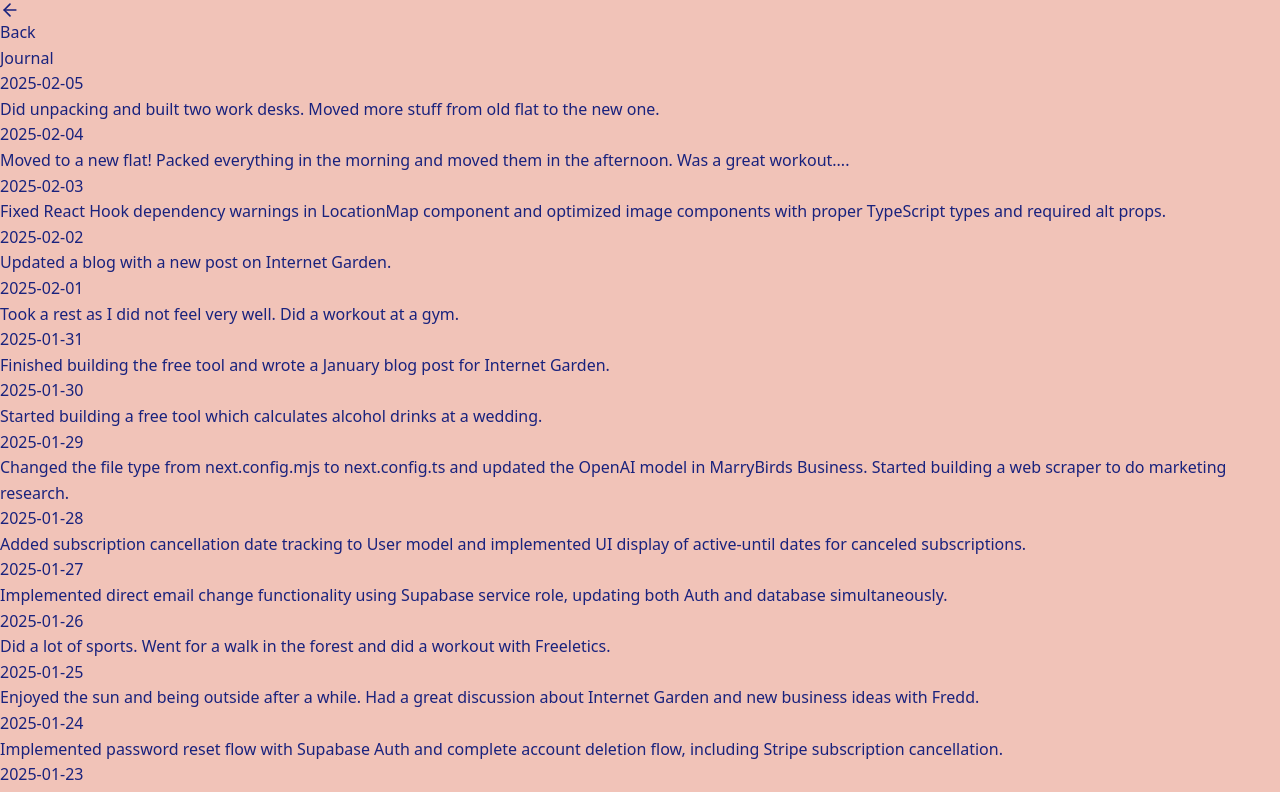
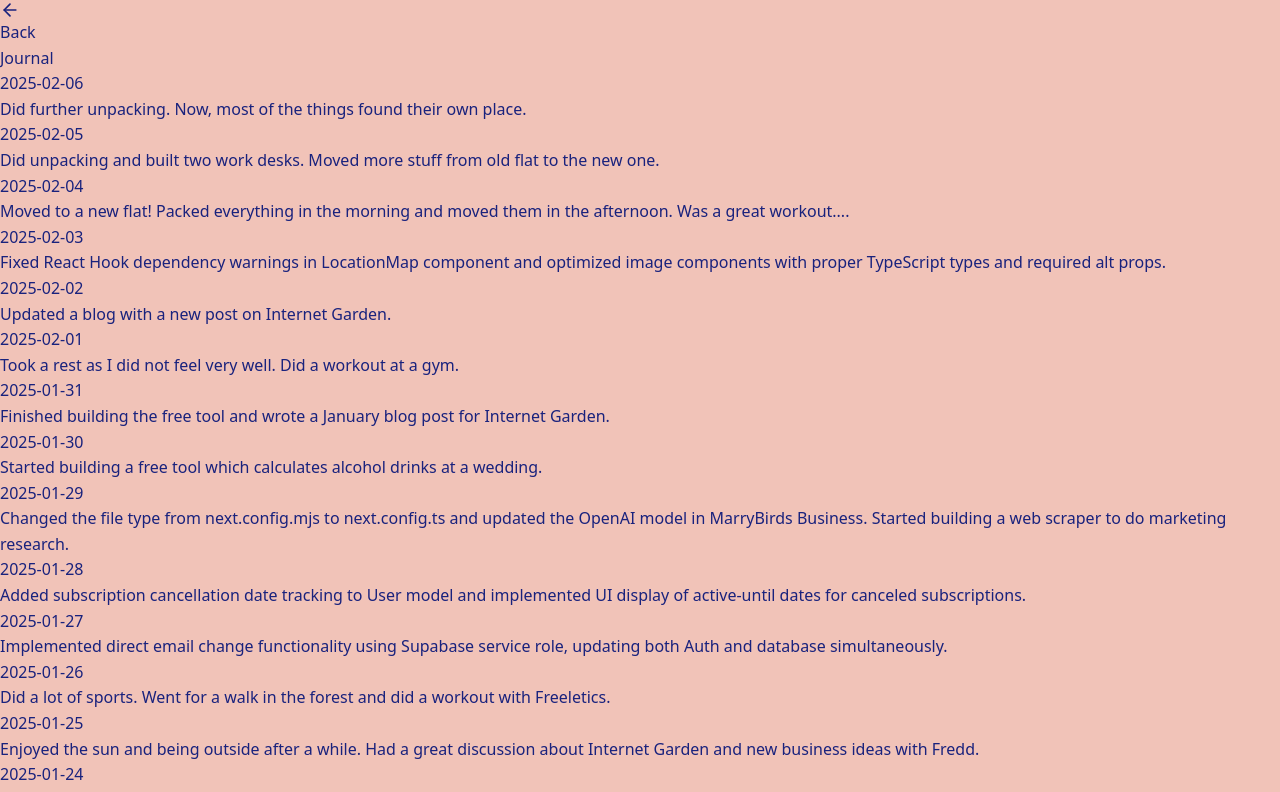
Before and after one commit to minamicode/minamicode.com, a Next.js app: page /journal in a window 1280 px wide. Shown: the top 792 px of the page. Built offline with nearby package versions, Linux system fonts and the light colour scheme.

Commit message:
Update JournalEntries.tsx

```diff
--- a/src/app/_components/JournalEntries.tsx
+++ b/src/app/_components/JournalEntries.tsx
@@ -6,6 +6,10 @@ type JournalEntry = {
 };
 
 const entries: JournalEntry[] = [
+  {
+    date: "2025-02-06",
+    text: "Did further unpacking. Now, most of the things found their own place.",
+  },
   {
     date: "2025-02-05",
     text: "Did unpacking and built two work desks. Moved more stuff from old flat to the new one.",
```
